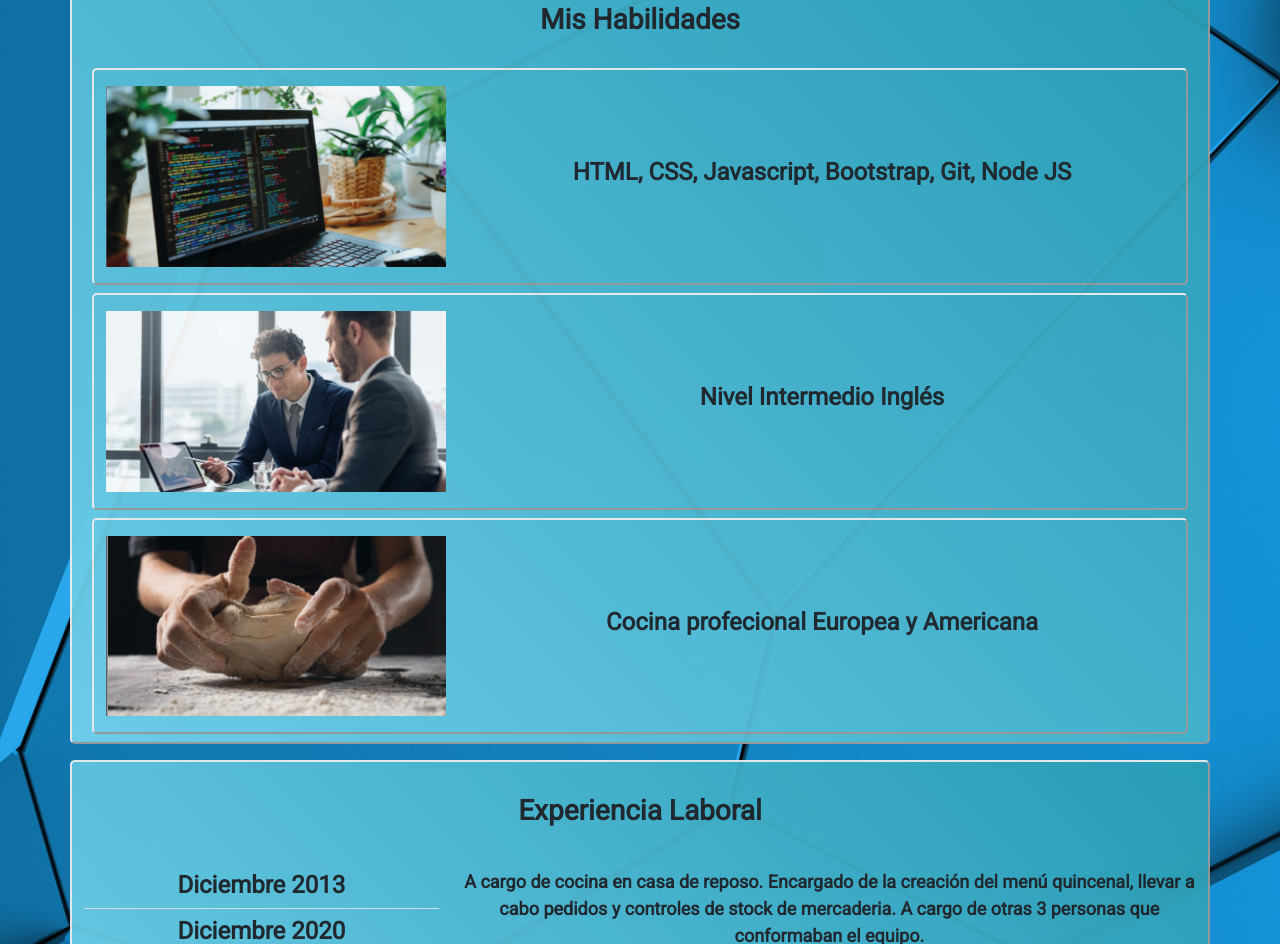
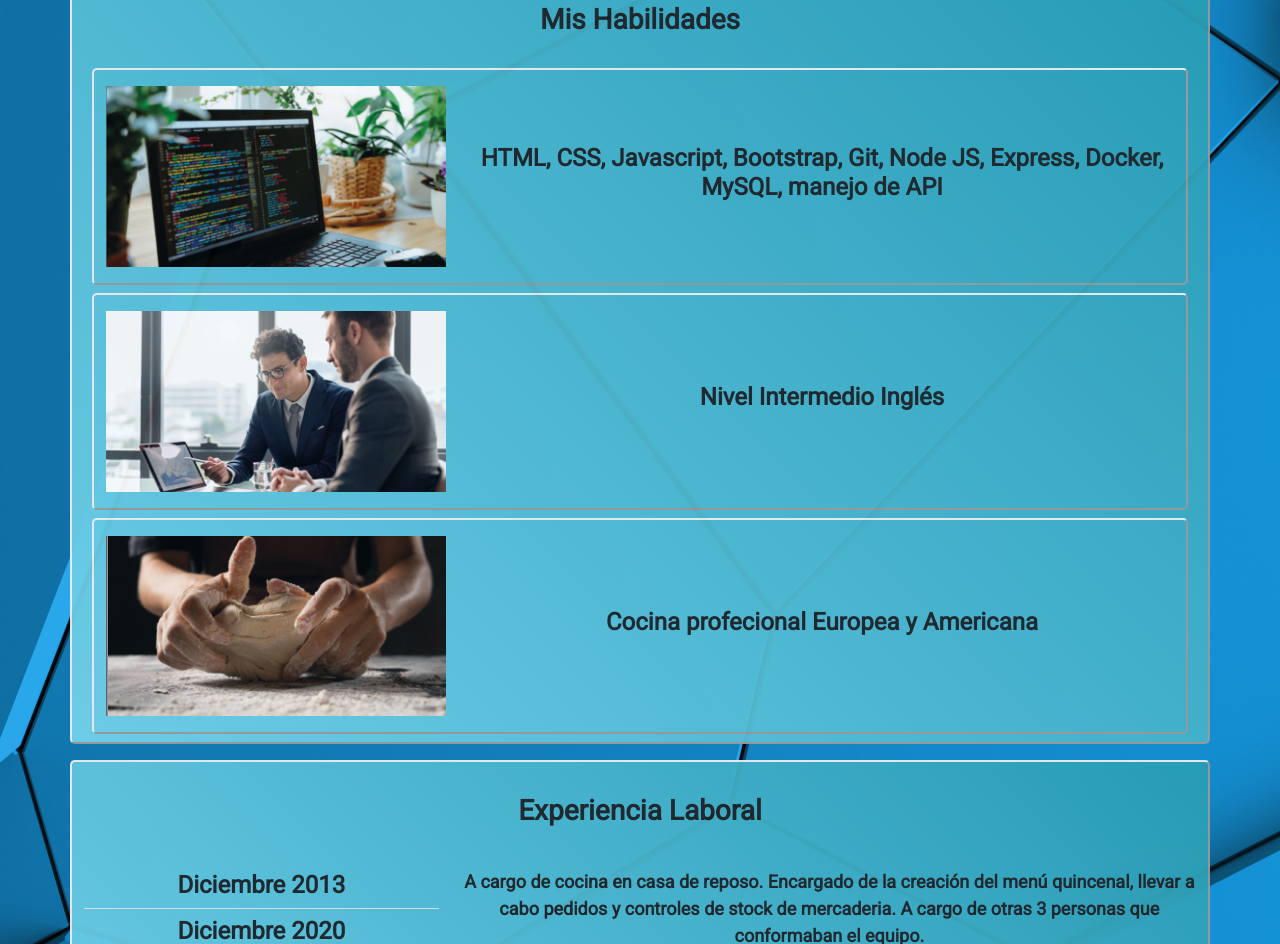
Before and after one commit to Fedex105/Curriculum-Vitae, a plain HTML site: page index.html in a window 1280 px wide. Shown: the part 912-1856 px from the top of the page. Drawn offline with nearby package versions, Linux system fonts and the light colour scheme.

Commit message:
actualizacion de cv

```diff
--- a/index.html
+++ b/index.html
@@ -125,7 +125,7 @@
                 <img class="img-fluid" src="/imagenes/img codigo 2.png" alt="Imagen describiendo desarrollo fullstack">
             </div>
             <div class="col-md-8 text-center ">
-                <h4>HTML, CSS, Javascript, Bootstrap, Git, Node JS</h4>
+                <h4>HTML, CSS, Javascript, Bootstrap, Git, Node JS, Express, Docker, MySQL, manejo de API</h4>
             </div>
         </div>
         <div class="row py-3 align-items-center bordeCSS m-2">
```
